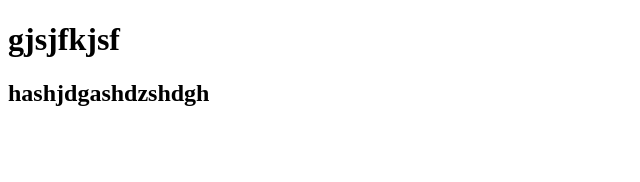
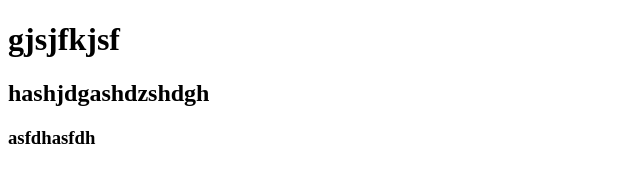
Before and after one commit to rajkamalavenger/gittest, a plain HTML site: page index.html in a window 1280 px wide. Shown: the whole page, without its empty margins (0-640 px from the left). Drawn offline with Linux system fonts and the light colour scheme.

Commit message:
my 3rd commit

```diff
--- a/index.html
+++ b/index.html
@@ -4,6 +4,7 @@
 	<title>pta na ka hai</title>
 	<h1>gjsjfkjsf</h1>
 	<h2>hashjdgashdzshdgh</h2>
+	<h3>asfdhasfdh</h3>
 </head>
 <body>
 
```
